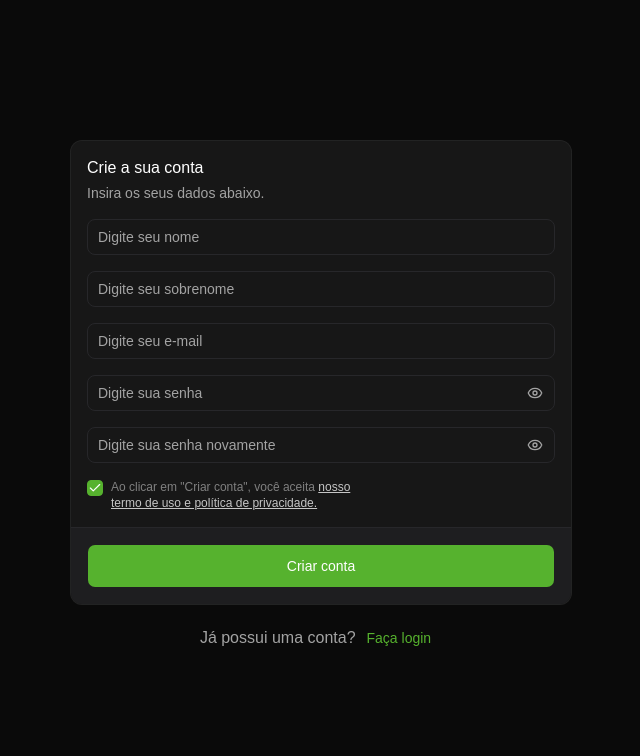
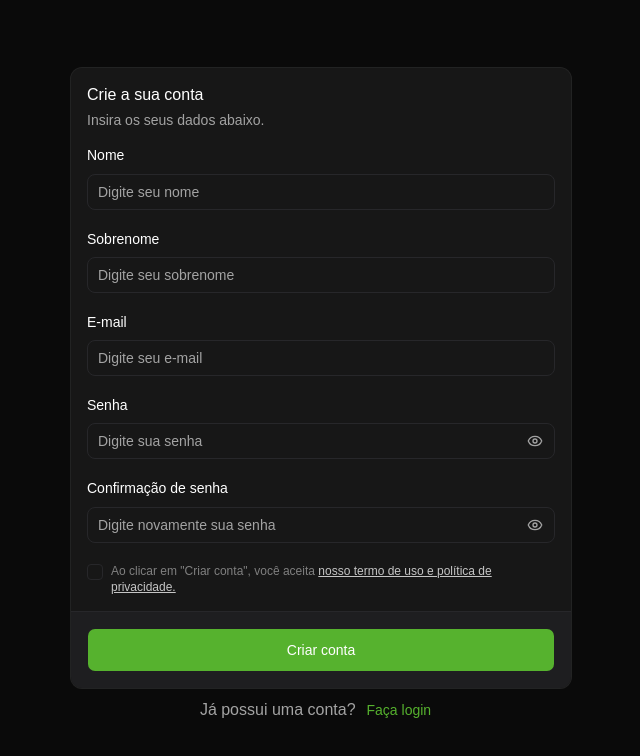
Before and after one commit to BrenodePaiva/fintrack-app, a React (Vite) app: page /signup in a window 1280 px wide. Shown: the top 756 px of the page, without its empty margins (319-959 px from the left). Built offline with nearby package versions, Linux system fonts and the light colour scheme.

Commit message:
feat: implement signup form with validation and controlled components

```diff
--- a/src/pages/signup.jsx
+++ b/src/pages/signup.jsx
@@ -1,4 +1,7 @@
+import { zodResolver } from '@hookform/resolvers/zod'
+import { Controller, useForm } from 'react-hook-form'
 import { Link } from 'react-router'
+import z from 'zod'
 
 import PasswordInput from '@/components/password-input'
 import { Button } from '@/components/ui/button'
@@ -14,31 +17,185 @@ import { Checkbox } from '@/components/ui/checkbox'
 import {
   Field,
   FieldContent,
+  FieldError,
   FieldGroup,
   FieldLabel,
+  FieldSet,
 } from '@/components/ui/field'
 import { Input } from '@/components/ui/input'
 
+const signupSchema = z
+  .object({
+    firstName: z.string().trim().min(1, {
+      error: 'O campo nome é obrigatório.',
+    }),
+    lastName: z.string().trim().min(1, {
+      error: 'O campo sobrenome é obrigatório.',
+    }),
+    email: z
+      .email({ error: 'O e-mail é invalido.' })
+      .trim()
+      .min(1, { error: 'O campo e-mail é obrigatório.' }),
+    password: z
+      .string()
+      .trim()
+      .min(6, { error: 'O campo senha deve ter no mínimo 6 caracteres.' }),
+    passwordConfirmation: z.string().trim(),
+    // terms precisa ser 'true'
+    terms: z.boolean().refine((value) => value === true, {
+      error: 'Você precisa aceitar os termos de uso.',
+    }),
+  })
+  .refine((data) => data.password === data.passwordConfirmation, {
+    error: 'As senhas não coincidem.',
+    path: ['passwordConfirmation'],
+  })
+
 const SignupPage = () => {
+  const methods = useForm({
+    resolver: zodResolver(signupSchema),
+    defaultValues: {
+      firstName: '',
+      lastName: '',
+      email: '',
+      password: '',
+      passwordConfirmation: '',
+      terms: false,
+    },
+  })
+
+  const onSubmit = (data) => {
+    console.log(data)
+  }
+
   return (
-    <div className="flex h-screen w-screen flex-col items-center justify-center gap-3">
+    <div className="flex min-h-screen w-screen flex-col items-center justify-center gap-3">
+      <form onSubmit={methods.handleSubmit(onSubmit)}>
         <Card className="w-125">
           <CardHeader>
             <CardTitle>Crie a sua conta</CardTitle>
             <CardDescription>Insira os seus dados abaixo.</CardDescription>
           </CardHeader>
           <CardContent className="space-y-4">
-          <Input placeholder="Digite seu nome" />
-          <Input placeholder="Digite seu sobrenome" />
-          <Input placeholder="Digite seu e-mail" />
-          <PasswordInput />
-          <PasswordInput placeholder="Digite sua senha novamente" />
-          <FieldGroup className="w-72">
+            <FieldGroup className="w-full">
+              <Controller
+                name="firstName"
+                control={methods.control}
+                render={({ field, fieldState }) => (
+                  <Field data-invalid={fieldState.invalid}>
+                    <FieldLabel htmlFor="first-name-form">Nome</FieldLabel>
+                    <Input
+                      {...field}
+                      id="first-name-form"
+                      aria-invalid={fieldState.invalid}
+                      placeholder="Digite seu nome"
+                      autoComplete="off"
+                    />
+                    {fieldState.invalid && (
+                      <FieldError errors={[fieldState.error]} />
+                    )}
+                  </Field>
+                )}
+              />
+
+              <Controller
+                name="lastName"
+                control={methods.control}
+                render={({ field, fieldState }) => (
+                  <Field data-invalid={fieldState.invalid}>
+                    <FieldLabel htmlFor="last-name-form">Sobrenome</FieldLabel>
+                    <Input
+                      {...field}
+                      id="last-name-form"
+                      aria-invalid={fieldState.invalid}
+                      placeholder="Digite seu sobrenome"
+                      autoComplete="off"
+                    />
+                    {fieldState.invalid && (
+                      <FieldError errors={[fieldState.error]} />
+                    )}
+                  </Field>
+                )}
+              />
+
+              <Controller
+                name="email"
+                control={methods.control}
+                render={({ field, fieldState }) => (
+                  <Field data-invalid={fieldState.invalid}>
+                    <FieldLabel htmlFor="email-form">E-mail</FieldLabel>
+                    <Input
+                      {...field}
+                      id="email-form"
+                      aria-invalid={fieldState.invalid}
+                      placeholder="Digite seu e-mail"
+                      autoComplete="off"
+                    />
+                    {fieldState.invalid && (
+                      <FieldError errors={[fieldState.error]} />
+                    )}
+                  </Field>
+                )}
+              />
+
+              <Controller
+                name="password"
+                control={methods.control}
+                render={({ field, fieldState }) => (
+                  <Field data-invalid={fieldState.invalid}>
+                    <FieldLabel htmlFor="password-form">Senha</FieldLabel>
+                    <PasswordInput
+                      {...field}
+                      id="password-form"
+                      aria-invalid={fieldState.invalid}
+                      autoComplete="off"
+                    />
+                    {fieldState.invalid && (
+                      <FieldError errors={[fieldState.error]} />
+                    )}
+                  </Field>
+                )}
+              />
+
+              <Controller
+                name="passwordConfirmation"
+                control={methods.control}
+                render={({ field, fieldState }) => (
+                  <Field data-invalid={fieldState.invalid}>
+                    <FieldLabel htmlFor="password-confirmation-form">
+                      Confirmação de senha
+                    </FieldLabel>
+                    <PasswordInput
+                      {...field}
+                      id="password-confirmation-form"
+                      aria-invalid={fieldState.invalid}
+                      placeholder="Digite novamente sua senha"
+                      autoComplete="off"
+                    />
+                    {fieldState.invalid && (
+                      <FieldError errors={[fieldState.error]} />
+                    )}
+                  </Field>
+                )}
+              />
+
+              <Controller
+                name="terms"
+                control={methods.control}
+                render={({ field, fieldState }) => (
+                  <div>
+                    <FieldSet data-invalid={fieldState.invalid}>
                       <Field orientation="horizontal">
-              <Checkbox id="terms" name="terms" defaultChecked />
+                        <Checkbox
+                          id="terms-form"
+                          name={field.name}
+                          aria-invalid={fieldState.invalid}
+                          checked={field.value}
+                          onCheckedChange={field.onChange}
+                        />
                         <FieldContent>
                           <FieldLabel
-                  htmlFor="terms"
+                            htmlFor="terms-form"
                             className="text-muted-foreground text-xs opacity-75"
                           >
                             <p>
@@ -50,10 +207,20 @@ const SignupPage = () => {
                           </FieldLabel>
                         </FieldContent>
                       </Field>
+                    </FieldSet>
+
+                    {fieldState.invalid && (
+                      <FieldError errors={[fieldState.error]} />
+                    )}
+                  </div>
+                )}
+              />
             </FieldGroup>
           </CardContent>
           <CardFooter>
-          <Button className="w-full">Criar conta</Button>
+            <Button type="submit" className="w-full">
+              Criar conta
+            </Button>
           </CardFooter>
         </Card>
 
@@ -67,6 +234,7 @@ const SignupPage = () => {
             render={<Link to="/login">Faça login</Link>}
           ></Button>
         </div>
+      </form>
     </div>
   )
 }
```
Lines whose indentation alone changed are shown as unchanged.
